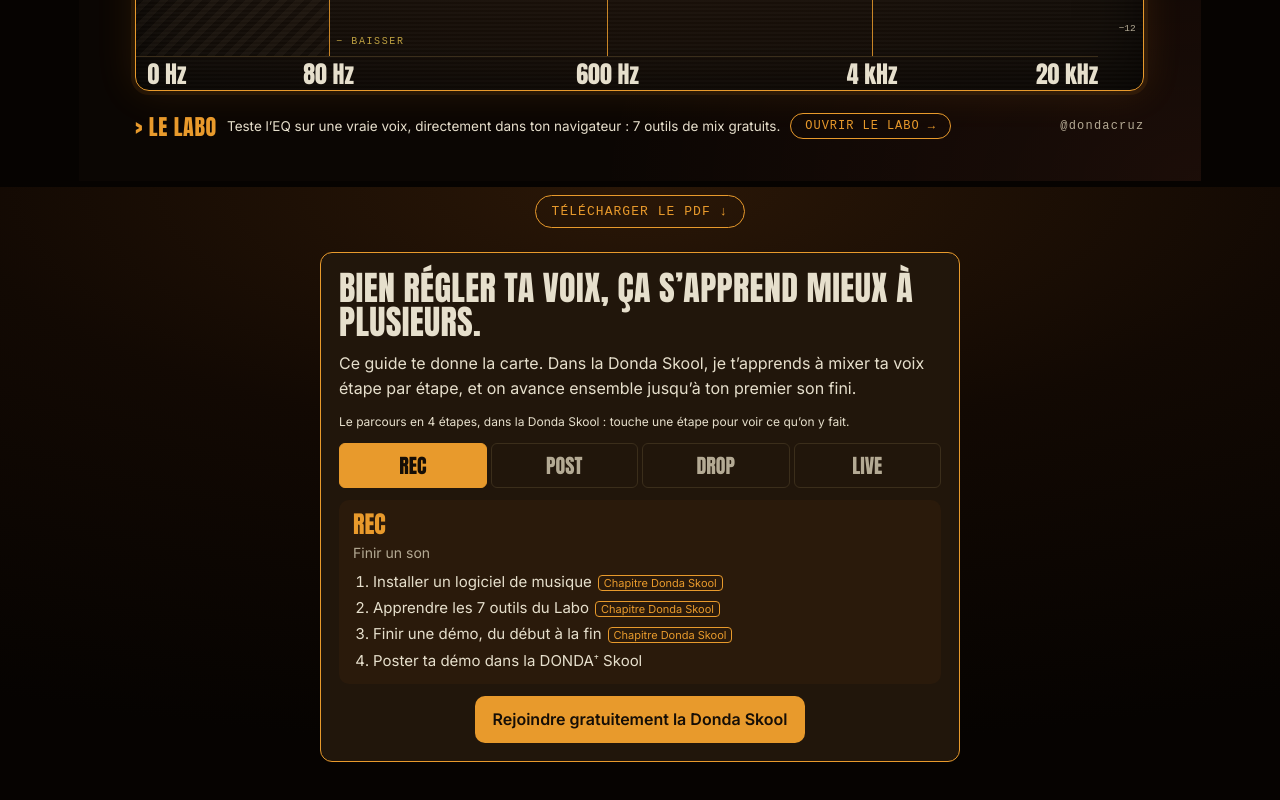
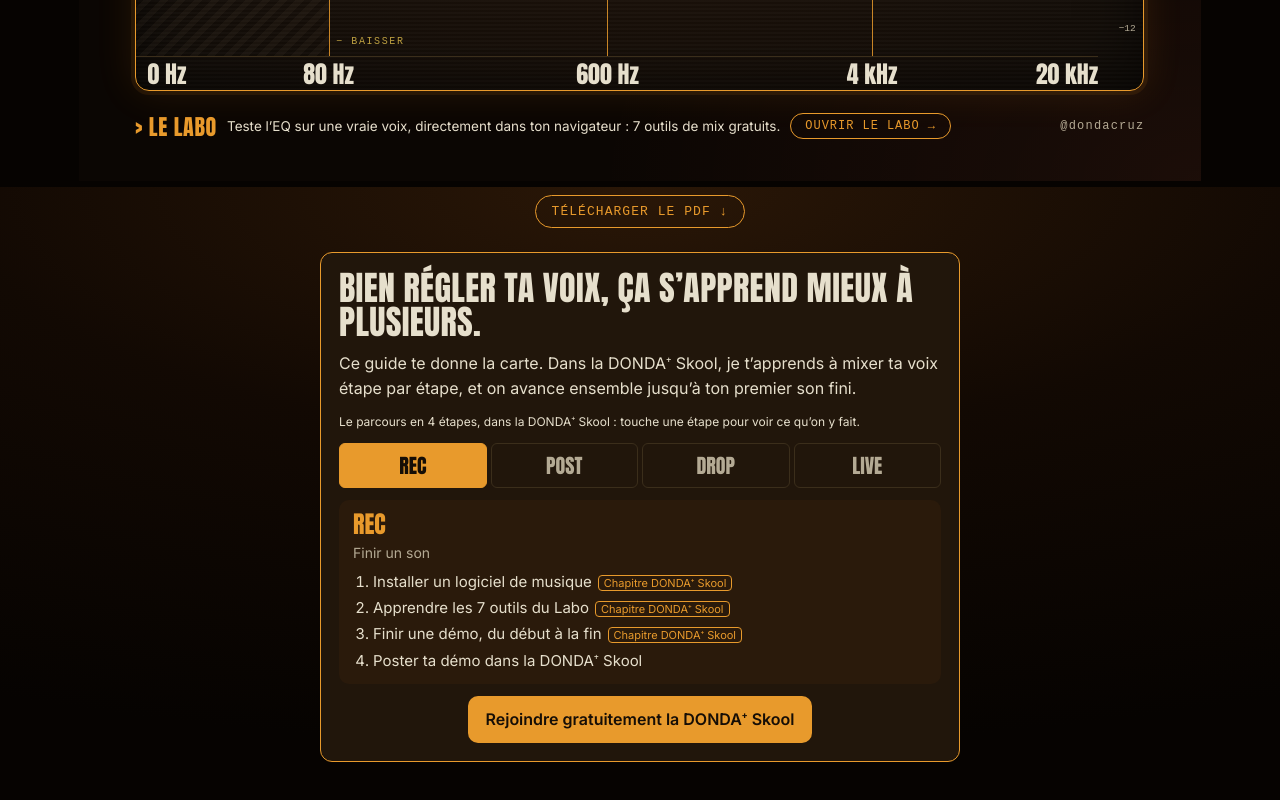
Before and after one commit to dondaco/dondaco, a plain HTML site: page guide-eq/index.html in a window 1280 px wide. Shown: the part 613-1413 px from the top of the page. Drawn offline with Linux system fonts and the light colour scheme.

Commit message:
Nom : DONDA⁺ Skool (guide-eq/index.html)

```diff
--- a/guide-eq/index.html
+++ b/guide-eq/index.html
@@ -157,11 +157,11 @@ h1,h2{color:var(--os)!important;text-shadow:none!important}
 <div class="dl"><a href="guide-eq-vocal.pdf" id="dlb" download>TÉLÉCHARGER LE PDF ↓</a></div>
 <section class="end">
   <h2>Bien régler ta voix, ça s’apprend mieux à plusieurs.</h2>
-  <p>Ce guide te donne la carte. Dans la Donda Skool, je t’apprends à mixer ta voix étape par étape, et on avance ensemble jusqu’à ton premier son fini.</p>
-  <p class="trkhint">Le parcours en 4 étapes, dans la Donda Skool : touche une étape pour voir ce qu’on y fait.</p>
+  <p>Ce guide te donne la carte. Dans la DONDA⁺ Skool, je t’apprends à mixer ta voix étape par étape, et on avance ensemble jusqu’à ton premier son fini.</p>
+  <p class="trkhint">Le parcours en 4 étapes, dans la DONDA⁺ Skool : touche une étape pour voir ce qu’on y fait.</p>
   <div class="trk" id="trk" role="tablist" aria-label="Les 4 étapes"></div>
   <div class="stg" id="stg" role="tabpanel"></div>
-  <a class="cta" href="https://www.skool.com/studio-virtuel-8936/about" target="_blank" rel="noopener">Rejoindre gratuitement la Donda Skool</a>
+  <a class="cta" href="https://www.skool.com/studio-virtuel-8936/about" target="_blank" rel="noopener">Rejoindre gratuitement la DONDA⁺ Skool</a>
 </section>
 <script src="etapes.js"></script>
 <script>
@@ -169,7 +169,7 @@ h1,h2{color:var(--os)!important;text-shadow:none!important}
 (function(){const f=document.getElementById('fit'),pg=f.firstElementChild;function fit(){if(matchMedia('print').matches){f.style.transform='';f.style.height='';return}const w=pg.offsetWidth,h=pg.offsetHeight,k=Math.min(1,document.documentElement.clientWidth/w);f.style.transform='scale('+k+')';f.style.height=(h*k)+'px';f.style.width=(w*k)+'px';f.style.margin='0 auto'}addEventListener('resize',fit);if(document.fonts)document.fonts.ready.then(fit);fit()})();
 (function(){let tsel=0;const ET=window.ETAPES||[],t=document.getElementById('trk'),p=document.getElementById('stg');const esc=x=>String(x).replace(/[&<>"]/g,c=>({'&':'&amp;','<':'&lt;','>':'&gt;','"':'&quot;'}[c]));
  function r(){if(!ET.length){t.hidden=p.hidden=true;return}t.textContent='';ET.forEach((e,i)=>{const b=document.createElement('button');b.type='button';b.setAttribute('role','tab');b.setAttribute('aria-selected',String(i===tsel));b.textContent=e.name;b.onclick=()=>{tsel=i;r()};t.append(b)});
- const e=ET[tsel];p.innerHTML='<b>'+esc(e.name)+'</b><p>'+esc(e.goal)+'</p>';const ol=document.createElement('ol');e.items.forEach(it=>{const li=document.createElement('li');li.textContent=it.do||it.t;const tag=it.cours?'Chapitre Donda Skool':it.appel?'Appel avec Donda':'';if(tag){const sp=document.createElement('span');sp.className='tagc';sp.textContent=tag;li.append(sp)}ol.append(li)});p.append(ol)}r()})();
+ const e=ET[tsel];p.innerHTML='<b>'+esc(e.name)+'</b><p>'+esc(e.goal)+'</p>';const ol=document.createElement('ol');e.items.forEach(it=>{const li=document.createElement('li');li.textContent=it.do||it.t;const tag=it.cours?'Chapitre DONDA⁺ Skool':it.appel?'Appel avec Donda':'';if(tag){const sp=document.createElement('span');sp.className='tagc';sp.textContent=tag;li.append(sp)}ol.append(li)});p.append(ol)}r()})();
 (async function(){const b=document.getElementById('dlb');try{const d=window.claude&&await window.claude.use('downloads');if(!d)return;b.addEventListener('click',async e=>{e.preventDefault();try{const blob=await (await fetch('guide-eq-vocal.pdf')).blob();await d.save({filename:'Guide EQ vocal - Dondacruz.pdf',data:blob});}catch(err){}});}catch(e){}})();
 </script>
 </body></html>
```
